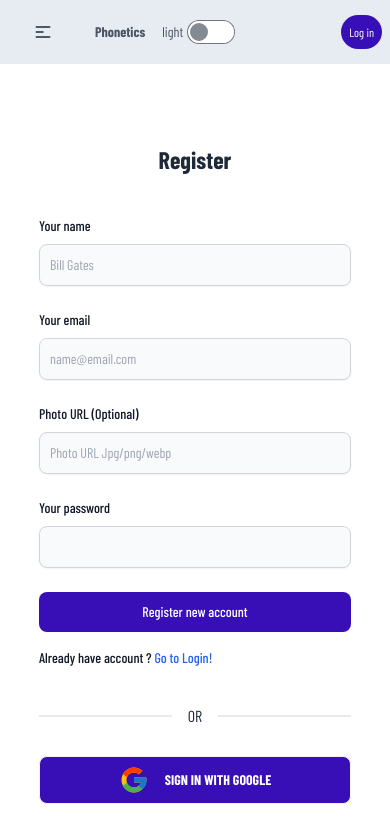
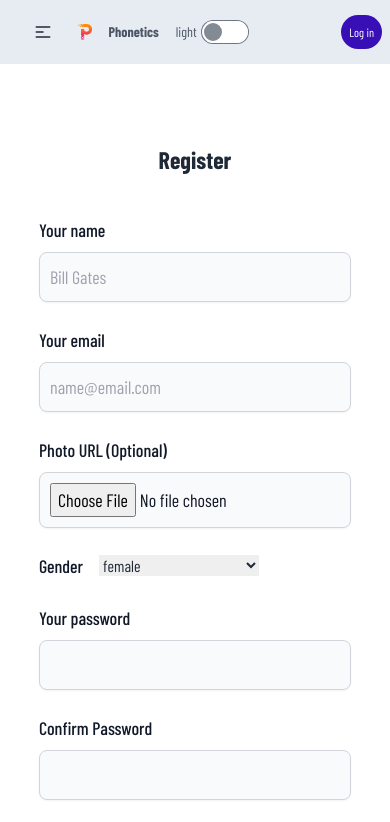
Before and after one commit to tzhasan/summer-camp-client-side-tzhasan, a React (Vite) app: page /register in a window 390 px wide. Shown: the top 822 px of the page. Built offline with nearby package versions, Linux system fonts and the light colour scheme; no server answers; a web font is replaced by a local one.

Commit message:
user add api done

```diff
--- a/package.json
+++ b/package.json
@@ -15,6 +15,7 @@
     "flowbite": "^1.6.5",
     "react": "^18.2.0",
     "react-dom": "^18.2.0",
+    "react-hook-form": "^7.44.3",
     "react-icons": "^4.9.0",
     "react-router-dom": "^6.12.0"
   },
--- a/src/Pages/Register.jsx
+++ b/src/Pages/Register.jsx
@@ -1,74 +1,188 @@
-import React from 'react';
-import { FcGoogle } from 'react-icons/fc';
-import { Link } from 'react-router-dom';
+import React, { useEffect, useState } from "react";
+import { FcGoogle } from "react-icons/fc";
+import { Link } from "react-router-dom";
+import { useForm } from "react-hook-form";
+const img_hosting_token = import.meta.env.VITE_Image_Upload_token;
+console.log(img_hosting_token);
+// TODO: all requirments labels need to add red color *
 
 const Register = () => {
+  const img_hosting_url = `https://api.imgbb.com/1/upload?key=${img_hosting_token}`;
+
+  const [password, setPassword] = useState("");
+  const [password2, setPassword2] = useState("");
+  const [error, setError] = useState("");
+  const [error2, setError2] = useState("");
+
+  useEffect(() => {
+    if (password2 === password) {
+      setError2("");
+    } else {
+      setError2("Password does not match");
+    }
+  }, [password, password2]);
+
+  const handlePasswordChange = (event) => {
+    const newPassword = event.target.value;
+    setPassword(newPassword);
+
+    if (
+      !/^.*(?=.{6,})(?=.*[a-z])(?=.*[A-Z])(?=.*[!@#$%^&+=]).*$/.test(
+        newPassword
+      )
+    ) {
+      setError(
+        "Password must be at least 6 characters long, contain at least one lowercase letter, one uppercase letter, and one special character."
+      );
+    } else {
+      setError("");
+    }
+  };
+
+  const handlePasswordConfirm = (event) => {
+    const newPassword = event.target.value;
+    setPassword2(newPassword);
+  };
+
+  // Submit
+  const { register, handleSubmit } = useForm();
+  const onSubmit = (data) => {
+    console.log(data);
+    if (data.password2 !== data.password) {
+      setError2("Password don't match");
+      return;
+    } else {
+      setError2("");
+    }
+    // image upload
+    const formData = new FormData();
+    formData.append("image", data.file[0]);
+
+    fetch(img_hosting_url, {
+      method: "POST",
+      body: formData,
+    }).then((res) => res.json())
+      .then(imgRes => {
+        if (imgRes.success) {
+          const imgURL = imgRes.data.display_url;
+          const { name, email,gender } = data;
+          const newUser = {
+            name,
+            email,
+            gender,
+            image: imgURL,
+          };
+          fetch("http://localhost:5000/users", {
+            method: "POST",
+            headers: { "content-type": "application/json" },
+            body: JSON.stringify(newUser)
+          })
+            .then(res => res.json())
+          .then(data=> console.log(data.user))
+        }
+    })
+
+  };
+
   return (
     <div>
       <div></div>
-      <form className="w-[80%] mx-auto mt-20 mb-10">
+      <form
+        onSubmit={handleSubmit(onSubmit)}
+        className="w-[80%] mx-auto mt-20 mb-10"
+      >
         <h1 className="text-2xl md:4xl font-bold text-center my-10">
           Register
         </h1>
 
         <div className="mb-6">
-          <label className="block mb-2 text-sm font-medium text-gray-900 dark:text-white">
+          <label className="block mb-2 text-lg font-medium text-gray-900 dark:text-white">
             Your name
           </label>
           <input
+            {...register("name", { required: true, maxLength: 20 })}
             type="text"
-            name="name"
-            className="shadow-sm bg-gray-50 border border-gray-300 text-gray-900 text-sm rounded-lg focus:ring-blue-500 focus:border-blue-500 block w-full p-2.5 dark:bg-gray-700 dark:border-gray-600 dark:placeholder-gray-400 dark:text-white dark:focus:ring-blue-500 dark:focus:border-blue-500 dark:shadow-sm-light"
+            className="shadow-sm bg-gray-50 border border-gray-300 text-gray-900 text-lg rounded-lg focus:ring-blue-500 focus:border-blue-500 block w-full p-2.5 dark:bg-gray-700 dark:border-gray-600 dark:placeholder-gray-400 dark:text-white dark:focus:ring-blue-500 dark:focus:border-blue-500 dark:shadow-sm-light"
             placeholder="Bill Gates"
             required
           />
         </div>
         <div className="mb-6">
-          <label className="block mb-2 text-sm font-medium text-gray-900 dark:text-white">
+          <label className="block mb-2 text-lg font-medium text-gray-900 dark:text-white">
             Your email
           </label>
           <input
             type="email"
-            name="email"
-            className="shadow-sm bg-gray-50 border border-gray-300 text-gray-900 text-sm rounded-lg focus:ring-blue-500 focus:border-blue-500 block w-full p-2.5 dark:bg-gray-700 dark:border-gray-600 dark:placeholder-gray-400 dark:text-white dark:focus:ring-blue-500 dark:focus:border-blue-500 dark:shadow-sm-light"
+            {...register("email", { required: "Email Address is required" })}
+            // aria-invalid={errors.mail ? "true" : "false"}
+            className="shadow-sm bg-gray-50 border border-gray-300 text-gray-900 text-lg rounded-lg focus:ring-blue-500 focus:border-blue-500 block w-full p-2.5 dark:bg-gray-700 dark:border-gray-600 dark:placeholder-gray-400 dark:text-white dark:focus:ring-blue-500 dark:focus:border-blue-500 dark:shadow-sm-light"
             placeholder="name@email.com"
             required
           />
         </div>
         <div className="mb-6">
-          <label className="block mb-2 text-sm font-medium text-gray-900 dark:text-white">
+          <label className="block mb-2 text-lg font-medium text-gray-900 dark:text-white">
             Photo URL (Optional)
           </label>
           <input
-            type="text"
-            name="photo"
-            className="shadow-sm bg-gray-50 border border-gray-300 text-gray-900 text-sm rounded-lg focus:ring-blue-500 focus:border-blue-500 block w-full p-2.5 dark:bg-gray-700 dark:border-gray-600 dark:placeholder-gray-400 dark:text-white dark:focus:ring-blue-500 dark:focus:border-blue-500 dark:shadow-sm-light"
+            {...register("file")}
+            type="file"
+            className="shadow-sm bg-gray-50 border border-gray-300 text-gray-900 text-lg rounded-lg focus:ring-blue-500 focus:border-blue-500 block w-full p-2.5 dark:bg-gray-700 dark:border-gray-600 dark:placeholder-gray-400 dark:text-white dark:focus:ring-blue-500 dark:focus:border-blue-500 dark:shadow-sm-light"
             placeholder="Photo URL Jpg/png/webp"
           />
         </div>
+        {/* gender */}
+        <div className="my-6 flex gap-4 items-center ">
+          <span className="block  text-lg font-medium text-gray-900 dark:text-white">
+            Gender
+          </span>
+          <div>
+            <select className="w-40" {...register("gender")}>
+              <option value="female">female</option>
+              <option value="male">male</option>
+              <option value="other">Other</option>
+            </select>
+          </div>
+        </div>
+        {/* gender */}
+
+        {/* password */}
         <div className="mb-6">
-          <label className="block mb-2 text-sm font-medium text-gray-900 dark:text-white">
+          <label className="block mb-2 text-lg font-medium text-gray-900 dark:text-white">
             Your password
           </label>
           <input
+            {...register("password", { required: true, maxLength: 20 })}
+            onChange={handlePasswordChange}
             type="password"
-            name="password"
-            className="shadow-sm bg-gray-50 border border-gray-300 text-gray-900 text-sm rounded-lg focus:ring-blue-500 focus:border-blue-500 block w-full p-2.5 dark:bg-gray-700 dark:border-gray-600 dark:placeholder-gray-400 dark:text-white dark:focus:ring-blue-500 dark:focus:border-blue-500 dark:shadow-sm-light"
+            className="shadow-sm bg-gray-50 border border-gray-300 text-gray-900 text-lg rounded-lg focus:ring-blue-500 focus:border-blue-500 block w-full p-2.5 dark:bg-gray-700 dark:border-gray-600 dark:placeholder-gray-400 dark:text-white dark:focus:ring-blue-500 dark:focus:border-blue-500 dark:shadow-sm-light"
             required
           />
+          {error && <div className="text-red-600">{error}</div>}
         </div>
-        <div className="my-2 text-sm">
-          {/* TODO error */}
-          <p className="text-red-600"></p>
+        <div className="mb-6">
+          <label className="block mb-2 text-lg font-medium text-gray-900 dark:text-white">
+            Confirm Password
+          </label>
+          <input
+            {...register("password2", { required: true, maxLength: 20 })}
+            onChange={handlePasswordConfirm}
+            type="password"
+            className="shadow-sm bg-gray-50 border border-gray-300 text-gray-900 text-lg rounded-lg focus:ring-blue-500 focus:border-blue-500 block w-full p-2.5 dark:bg-gray-700 dark:border-gray-600 dark:placeholder-gray-400 dark:text-white dark:focus:ring-blue-500 dark:focus:border-blue-500 dark:shadow-sm-light"
+            required
+          />
+          {error2 && <div className="text-red-600">{error2}</div>}
         </div>
+        {/* password */}
+
         <button
           type="submit"
-          className="text-white w-full bg-[#380fb6] hover:bg-[#250681] focus:ring-4 focus:outline-none focus:ring-blue-300 font-medium rounded-lg text-sm md:text-xl px-5 py-2.5 text-center dark:bg-blue-600 dark:hover:bg-blue-700 dark:focus:ring-blue-800"
+          className="text-white w-full bg-[#380fb6] hover:bg-[#250681] focus:ring-4 focus:outline-none focus:ring-blue-300 font-medium rounded-lg text-lg md:text-xl px-5 py-2.5 text-center dark:bg-blue-600 dark:hover:bg-blue-700 dark:focus:ring-blue-800"
         >
           Register new account
         </button>
 
-        <div className="my-4 text-sm font-medium text-gray-900 dark:text-gray-300">
+        <div className="my-4 text-lg font-medium text-gray-900 dark:text-gray-300">
           Already have account ?{" "}
           <Link
             to="/login"
@@ -83,7 +197,7 @@ const Register = () => {
 
         <button
           // onClick={handleGoogleLogin}
-          className="btn bg-[#380fb6] hover:bg-[#250681] text-sm md:text-xl text-white w-full my-4"
+          className="btn bg-[#380fb6] hover:bg-[#250681] text-lg md:text-xl text-white w-full my-4"
         >
           {" "}
           <FcGoogle className="mr-2 text-3xl"></FcGoogle> Sign in With Google
--- a/src/Shared Component/Navbar.jsx
+++ b/src/Shared Component/Navbar.jsx
@@ -2,6 +2,7 @@ import React, { useContext, useState } from "react";
 import { Link, NavLink } from "react-router-dom";
 import { AuthContext } from "../Provider/AuthProvider";
 import { MoodContext } from "../Provider/Dark mood provider/MoodProvider";
+import logo from '../../src/assets/logo.png'
 
 const Navbar = () => {
   const { user, logOut } = useContext(AuthContext)
@@ -106,8 +107,7 @@ const Navbar = () => {
         </div>
         {/*  */}
         <div className="flex items-center ">
-        {/* TODO:Logo */}
-          <img className="w-[8%] ml-2" src="" alt="" />
+          <img className="w-[8%] ml-2" src={logo} alt="" />
           <Link
             to={"/"}
             className="btn btn-ghost normal-case text-md md:text-2xl text-gray-600 hover:bg-transparent  hover:text-sky-600"
```
Also changed, not shown: src/assets/logo.png (added), 1 other file (tests, documents, lock files or other folders).
